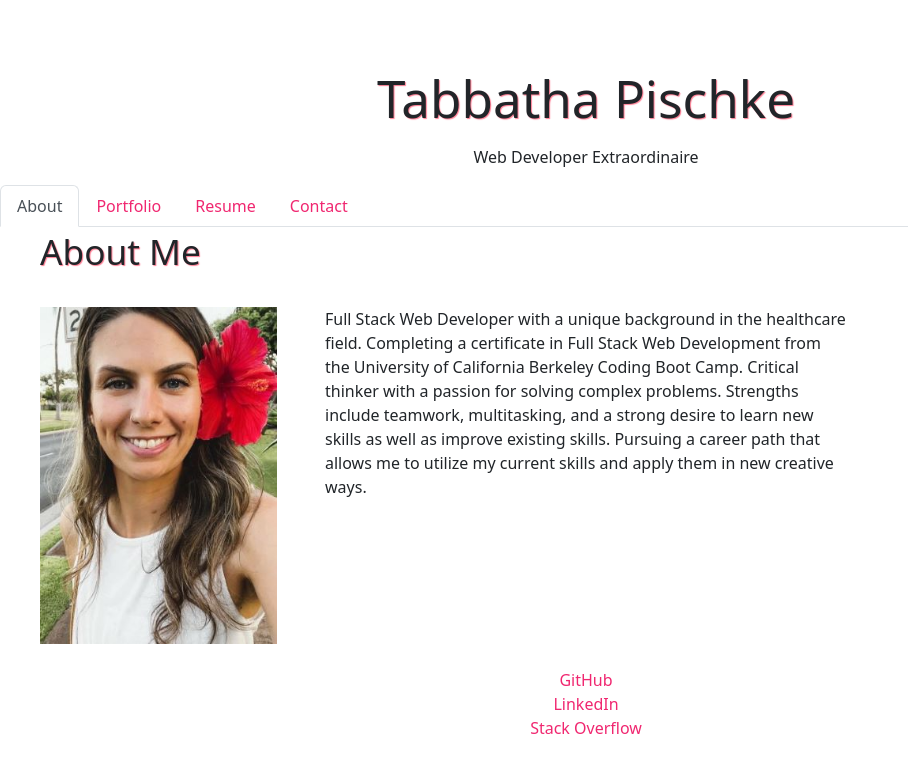
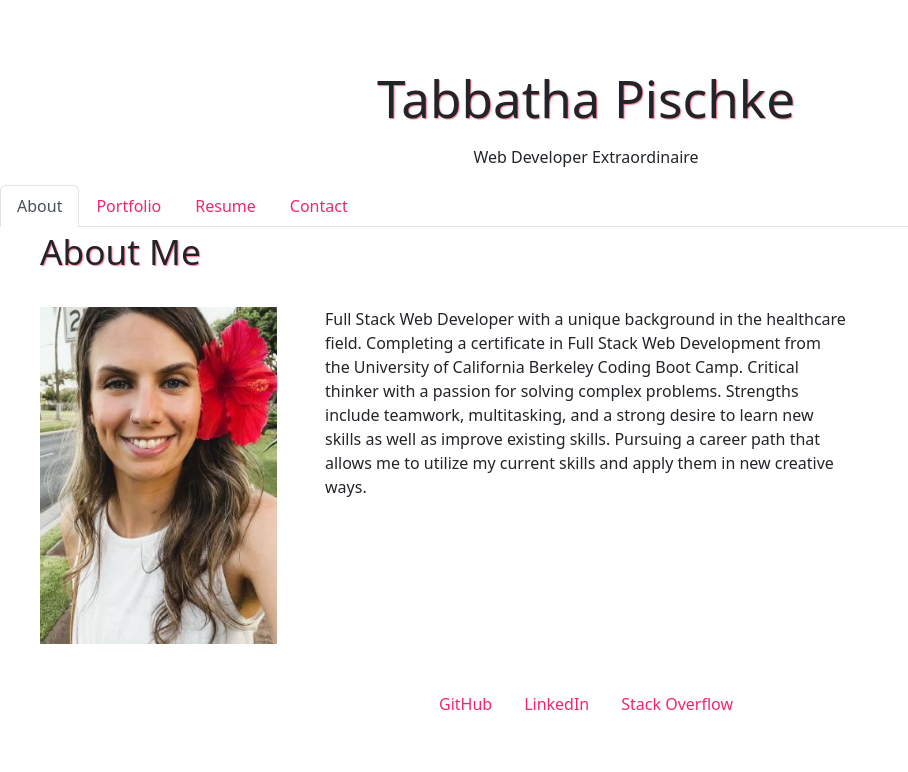
Before and after one commit to tabbdacat/react-professional-portfolio, a React (Vite) app: page / in a window 1280 px wide. Shown: the top 772 px of the page, without its empty margins (0-908 px from the left). Built offline with nearby package versions, Linux system fonts and the light colour scheme.

Commit message:
make Footer inline, add margins

```diff
--- a/src/components/Footer.jsx
+++ b/src/components/Footer.jsx
@@ -2,22 +2,22 @@ import { Link, useLocation } from 'react-router-dom';
 
 function Footer() {
     return (
-        <footer className="text-center float-none">
+        <footer className="text-center float-none m-4">
         <Link
           to="https://github.com/tabbdacat"
-          className= 'nav-link nav-item'
+          className= 'nav-link nav-item  d-inline px-3'
         >
           GitHub
         </Link>
           <Link
             to="https://www.linkedin.com/in/tabbatha-pischke-9a0675288/"
-            className= 'nav-link nav-item'
+            className= 'nav-link nav-item  d-inline px-3'
           >
             LinkedIn
           </Link>
           <Link
             to="https://stackoverflow.com/users/23202330/tabbdacat"
-            className= 'nav-link nav-item'
+            className= 'nav-link nav-item d-inline px-3'
           >
             Stack Overflow
           </Link>
```
